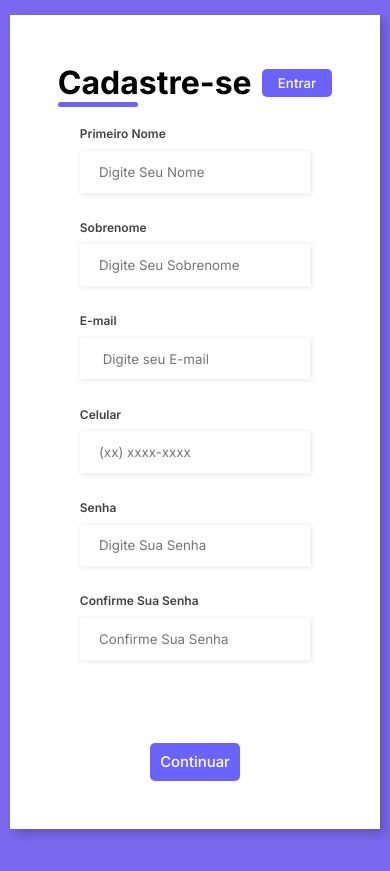
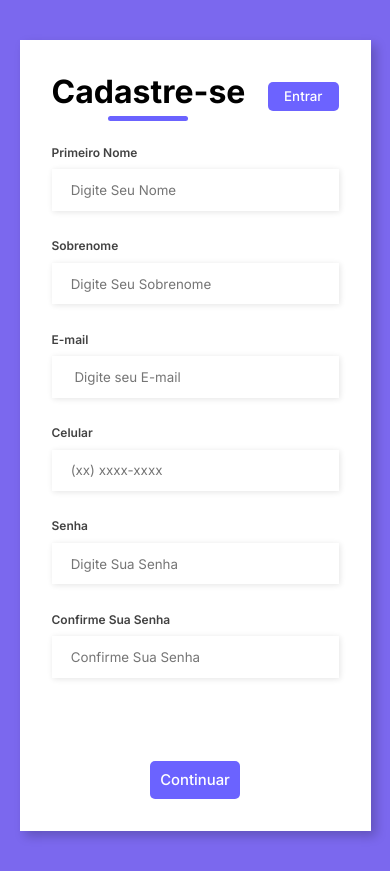
Before and after one commit to joaomarcosmpb972-bot/login, a plain HTML site: page index.html in a window 390 px wide. Before the commit the page ends 844 px from the top, so only its background shows below. Drawn offline with Linux system fonts and the light colour scheme.

Commit message:
Refactor CSS for improved layout and responsiveness

```diff
--- a/style.css
+++ b/style.css
@@ -1,33 +1,32 @@
 @import url('https://fonts.googleapis.com/css2?family=Inter:ital,opsz,wght@0,14..32,100..900;1,14..32,100..900&display=swap');
 
-*{
+* {
     padding: 0;
     margin: 0;
     box-sizing: border-box;
     font-family: 'inter', sans-serif;
 }
 
-body{
+body {
     width: 100%;
-    height: 100vh;
+    /* Mudança vital: min-height permite que o fundo acompanhe o conteúdo se ele crescer */
+    min-height: 100vh;
     display: flex;
     justify-content: center;
     align-items: center;
     background-color: #7B68EE;
 }
 
-.title {
-    position: relative; /* Isso mantém o traço roxo preso ao título */
-}
-
-.container{
+.container {
     width: 80%;
+    /* No PC mantemos a altura fixa para o design ficar centralizado */
     height: 80vh;
     display: flex;
     box-shadow: 5px 5px 10px rgba(0,0,0, .212);
+    background-color: #fff;
 }
 
-.form-image{
+.form-image {
     width: 50%;
     display: flex;
     justify-content: center;
@@ -36,12 +35,12 @@ body{
     padding: 1rem;
 }
 
-.form-image img{
-    width: 31rem;
-
+.form-image img {
+    width: 100%;
+    max-width: 31rem;
 }
 
-.form{
+.form {
     width: 50%;
     display: flex;
     justify-content: center;
@@ -49,10 +48,9 @@ body{
     flex-direction: column;
     background-color: #fff;
     padding: 3rem;
-
 }
 
-.form-header{
+.form-header {
     width: 100%;
     margin-bottom: 0.5rem;
     display: flex;
@@ -60,80 +58,70 @@ body{
     align-items: center;
 }
 
-.login-button{
-    display: flex;
-    align-items: center;
+.title {
+    position: relative;
 }
 
-.login-button button{
+.form-header h1::after {
+    content: '';
+    display: block;
+    width: 5rem;
+    height: 0.3rem;
+    background-color: #6b63ff;
+    margin: 0 auto;
+    position: absolute;
+    border-radius: 10px;
+}
+
+.login-button button {
     border: none;
     background-color: #6c63ff;
     padding: 0.4rem 1rem;
     border-radius: 5px;
     cursor: pointer;
-
 }
 
-.login-button button:hover{
-    background-color: #6b63ff;
-}
-
-.login-button button a{
+.login-button button a {
     text-decoration: none;
     font-weight: 500;
     color: #fff;
 }
 
-.form-header h1::after{
-    content:'';
-    display: block;
-    width: 5rem;
-    height: 0.3rem;
-    background-color:#6b63ff ;
-    margin: 0 auto;
-    position: absolute;
-    border-radius: 10px;
-}
-
+/* --- ESTA PARTE RESOLVE O PROBLEMA DO PC [1] --- */
 .input-group {
     display: flex;
     flex-wrap: wrap;
     justify-content: space-between;
     padding: 1rem 0;
+    width: 100%;
 }
 
 .input-box {
     display: flex;
     flex-direction: column;
     margin-bottom: 1.1rem;
+    /* Força 2 colunas no desktop, impedindo a expansão para 3 */
+    width: 48%;
 }
 
-.input-box input{
+.input-box input {
     margin: 0.6rem 0;
     padding: 0.8rem 1.2rem;
     border: none;
     box-shadow: 1px 1px 6px #0000001c;
 }
 
-.input-box input:hover{
-    background-color: #eeeeee75;
-}
-
-.input-box input:focus-visible{
+.input-box input:focus-visible {
     outline: 1px solid #6b63ff;
 }
 
-.input-box label{
+.input-box label {
     font-size: 0.75rem;
     font-weight: 600;
     color: #000000be;
 }
 
-.input-box input:placeholder{
-    color: #000000be;
-}
-
-.continue-button button{
+.continue-button button {
     width: 100%;
     margin-top: 2.5rem;
     border: none;
@@ -143,11 +131,7 @@ body{
     cursor: pointer;
 }
 
-.continue-button button:hover{
-    background-color: #6c63ff;
-}
-
-.continue-button button a{
+.continue-button button a {
     text-decoration: none;
     font-size: 0.93rem;
     font-weight: 500;
@@ -155,37 +139,40 @@ body{
 }
 
 /* --- CONFIGURAÇÃO PARA TABLET --- */
-@media screen and (max-width: 750px) {
+@media screen and (max-width: 1000px) {
     .form-image {
-        display: none; /* Isso vai sumir com a parte amarela */
+        display: none;
     }
     .container {
-        width: 85%; /* Aumenta o formulário na tela */
+        width: 80%;
+        height: auto;
     }
     .form {
         width: 100%;
     }
 }
+
+/* --- CONFIGURAÇÃO PARA CELULAR [2] --- */
 @media screen and (max-width: 480px) {
+    body {
+        padding: 40px 0; /* Espaço para não grudar no topo do celular */
+    }
 
-    .input-group {
-        /* No celular, não queremos que eles tentem ficar lado a lado */
-        flex-direction: column;
+    .container {
+        width: 90%;
+        height: auto; /* Remove a altura fixa de 80vh para não "espremer" */
+    }
+
+    .form {
+        padding: 2rem;
     }
 
     .input-box {
-        /* No celular, cada campo deve ocupar 100% da largura disponível */
-        width: 100%;
+        width: 100%; /* No celular, os campos ficam um abaixo do outro */
     }
 
-    .container {
-        /* Isso resolve o "vão" roxo, fazendo o formulário ocupar a tela toda */
-        width: 95%;
-        height: auto;
-    }
-
-    .form-image {
-        /* Esconde a imagem amarela para o formulário ter espaço */
-        display: none;
+    .form-header h1::after {
+        position: static;
+        margin-top: 5px;
     }
 }
```
